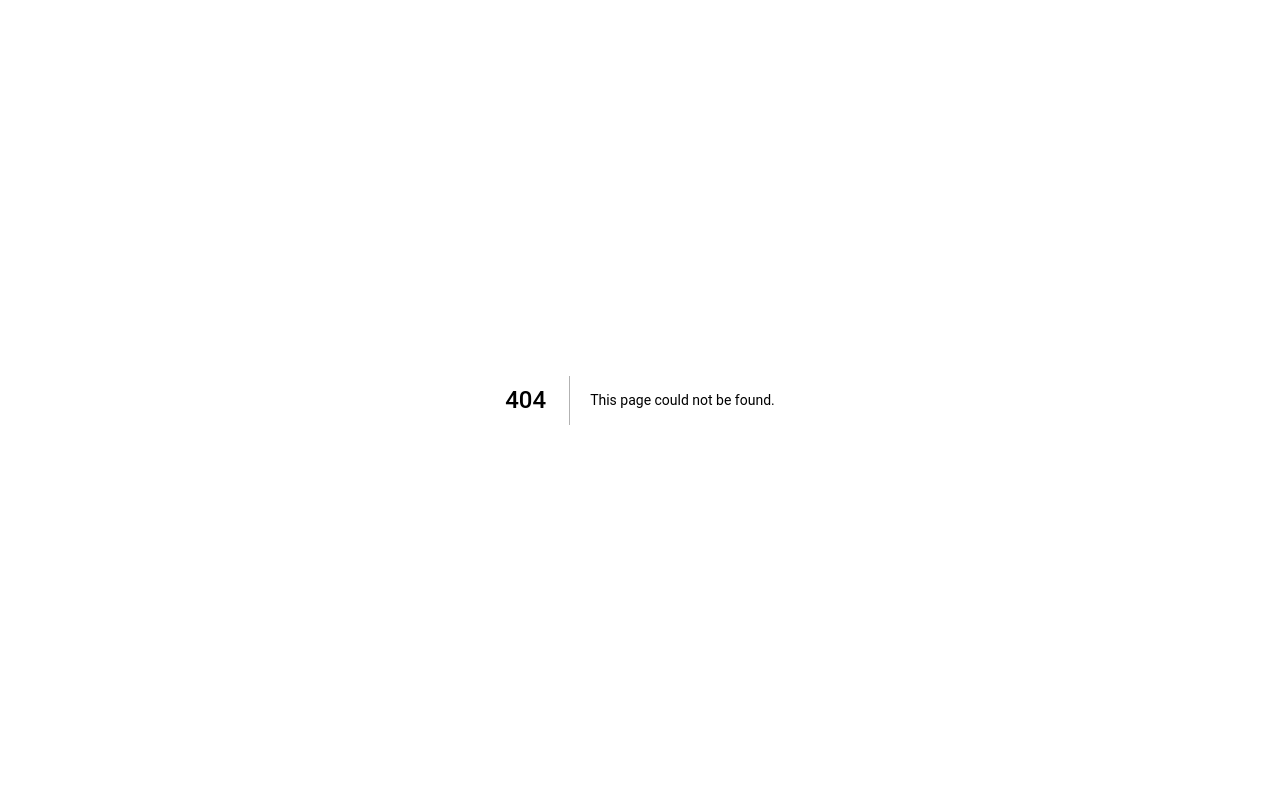
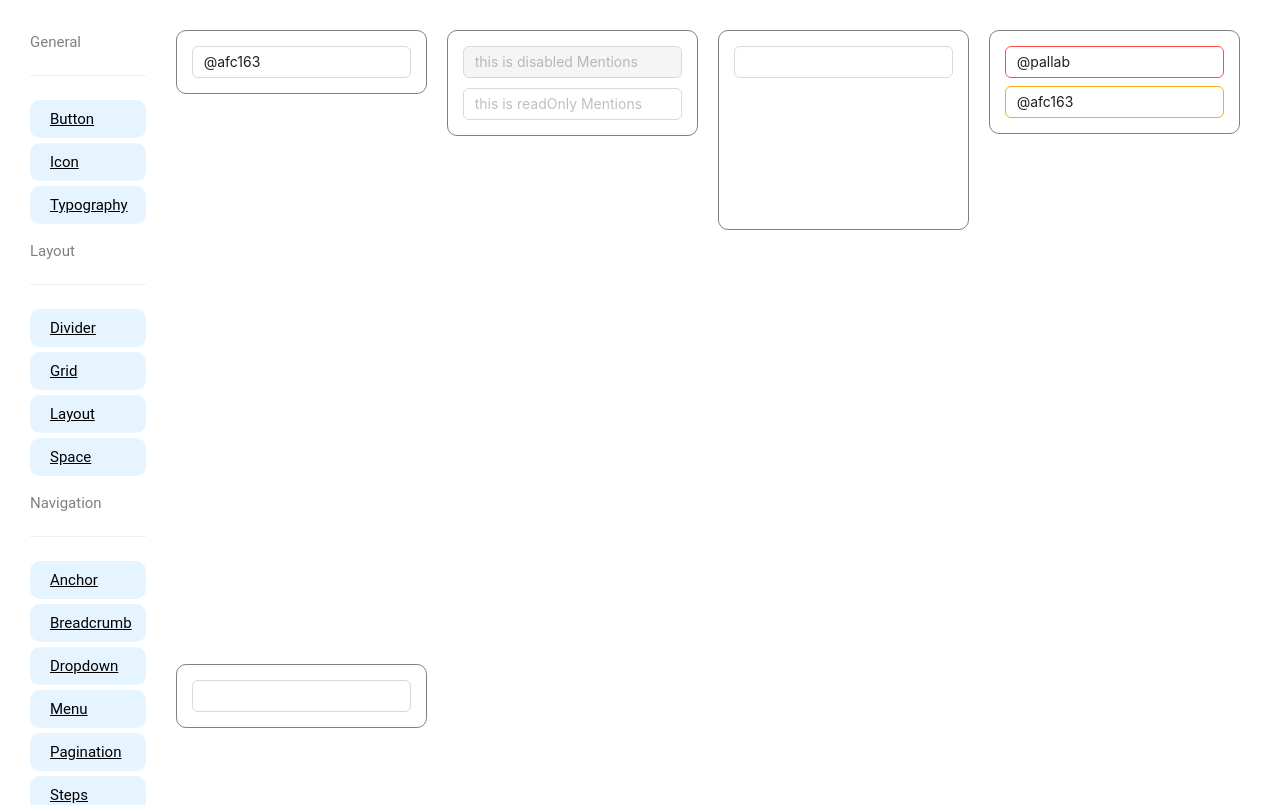
Before and after one commit to Pallab6Sense/AntD-Components, a Next.js app: page /mentions in a window 1280 px wide. Before the commit this address had no page. Shown: the top 805 px of the page. Built offline with nearby package versions, Linux system fonts and the light colour scheme.

Commit message:
Mentions Done 6:40 PM

```diff
--- a/Components/Navigation.js
+++ b/Components/Navigation.js
@@ -85,6 +85,9 @@ const Navigation = () => {
           <li>
             <Link href="/input">Input</Link>
           </li>
+          <li>
+            <Link href="/mentions">Mentions</Link>
+          </li>
         </div>
 
       </ul>
--- /dev/null
+++ b/pages/mentions.js
@@ -0,0 +1,143 @@
+import Navigation from '@/Components/Navigation';
+import { Mentions, Space } from 'antd';
+const onSelect = (option) => {
+  console.log('select', option);
+};
+const onChange = (value) => {
+  console.log('Change:', value);
+};
+
+const options = ['afc163', 'zombiej', 'yesmeck'].map((value) => ({
+  value,
+  key: value,
+  label: value,
+}));
+export default function Ment_ions() {
+  return (
+    <>
+      <div className="container">
+        <Navigation></Navigation>
+
+        <div className="mentionsContainer">
+          <div className="mentionsExample1">
+            <Mentions
+              style={{
+                width: '100%',
+              }}
+              onChange={onChange}
+              onSelect={onSelect}
+              defaultValue="@afc163"
+              options={[
+                {
+                  value: 'afc163',
+                  label: 'afc163',
+                },
+                {
+                  value: 'zombieJ',
+                  label: 'zombieJ',
+                },
+                {
+                  value: 'yesmeck',
+                  label: 'yesmeck',
+                },
+                {
+                  value: 'pallab',
+                  label: 'pallab',
+                },
+              ]}
+            />
+          </div>
+          <div className="mentionsExample2">
+            <div
+              style={{
+                marginBottom: 10,
+              }}
+            >
+              <Mentions
+                style={{
+                  width: '100%',
+                }}
+                placeholder="this is disabled Mentions"
+                disabled
+                options={options}
+              />
+            </div>
+            <Mentions
+              style={{
+                width: '100%',
+              }}
+              placeholder="this is readOnly Mentions"
+              readOnly
+              options={options}
+            />
+          </div>
+
+          <div className="mentionsExample3">
+            <Mentions
+              style={{
+                width: '100%',
+              }}
+              placement="top"
+              options={[
+                {
+                  value: 'afc163',
+                  label: 'afc163',
+                },
+                {
+                  value: 'zombieJ',
+                  label: 'zombieJ',
+                },
+                {
+                  value: 'yesmeck',
+                  label: 'yesmeck',
+                },
+              ]}
+            />
+          </div>
+
+          <div className="mentionsExample4">
+            <Space direction="vertical">
+              <Mentions
+                onChange={onChange}
+                onSelect={onSelect}
+                defaultValue="@pallab"
+                status="error"
+                options={options}
+              />
+              <Mentions
+                onChange={onChange}
+                onSelect={onSelect}
+                defaultValue="@afc163"
+                status="warning"
+                options={options}
+              />
+            </Space>
+          </div>
+
+          <div className="mentionsExample5">
+            <Mentions
+              autoSize
+              style={{
+                width: '100%',
+              }}
+              options={[
+                {
+                  value: 'afc163',
+                  label: 'afc163',
+                },
+                {
+                  value: 'zombieJ',
+                  label: 'zombieJ',
+                },
+                {
+                  value: 'yesmeck',
+                  label: 'yesmeck',
+                },
+              ]}
+            />
+          </div>
+        </div>
+      </div>
+    </>
+  );
+}
--- a/styles/globals.scss
+++ b/styles/globals.scss
@@ -459,3 +459,20 @@ li {
 .inputExample6{
   @include divStyle()
 }
+
+.mentionsContainer{
+  @include componentContainer()
+}
+
+.mentionsExample1,
+.mentionsExample2,
+.mentionsExample3,
+.mentionsExample4,
+.mentionsExample5{
+  @include divStyle()
+}
+
+.mentionsExample3{
+  height: 200px !important;
+  // hei: 200px;
+}
```
